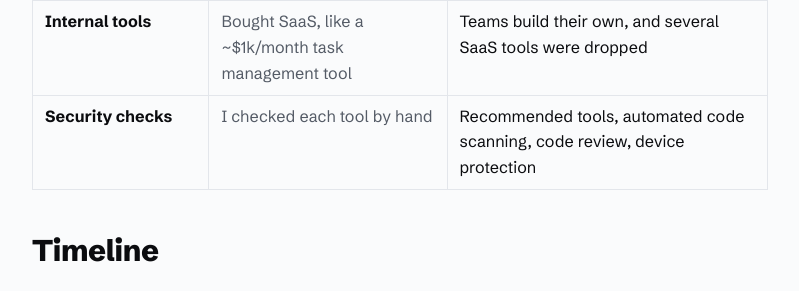
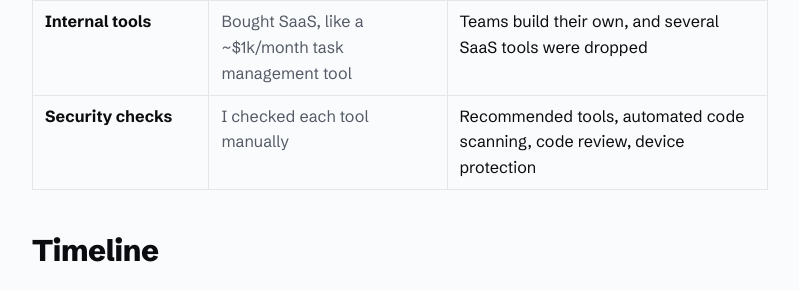
Before and after one commit to and/and.github.io, a Jekyll site: the page built from ai.md, in a window 1280 px wide and 900 px high, scrolled down 535 px. Shown: the part 154-445 px from the top of the window, without its empty margins (240-1039 px from the left). Built offline with Jekyll 4.4.1, drawn with Linux system fonts in a browser that asks for light colours; some web fonts are replaced.

Commit message:
AI adoption note: wording in security row
Co-Authored-By: Claude Opus 5.5 <noreply@anthropic.com>

```diff
--- a/ai.md
+++ b/ai.md
@@ -60,7 +60,7 @@ For the past two and a half years I've been inside the kind of shift AI enableme
 <tr><th scope="row">Image analysis build</th><td class="ath-before" data-label="Before">3+ months, 1,000+ training images</td><td class="ath-after" data-label="After">Over a weekend</td></tr>
 <tr><th scope="row">Taking a tool company-wide</th><td class="ath-before" data-label="Before">Engineering set up hosting and cloud</td><td class="ath-after" data-label="After">Non-developers ship end to end with Lovable</td></tr>
 <tr><th scope="row">Internal tools</th><td class="ath-before" data-label="Before">Bought SaaS, like a ~$1k/month task management tool</td><td class="ath-after" data-label="After">Teams build their own, and several SaaS tools were dropped</td></tr>
-<tr><th scope="row">Security checks</th><td class="ath-before" data-label="Before">I checked each tool by hand</td><td class="ath-after" data-label="After">Recommended tools, automated code scanning, code review, device protection</td></tr>
+<tr><th scope="row">Security checks</th><td class="ath-before" data-label="Before">I checked each tool manually</td><td class="ath-after" data-label="After">Recommended tools, automated code scanning, code review, device protection</td></tr>
 </tbody>
 </table>
 
```
